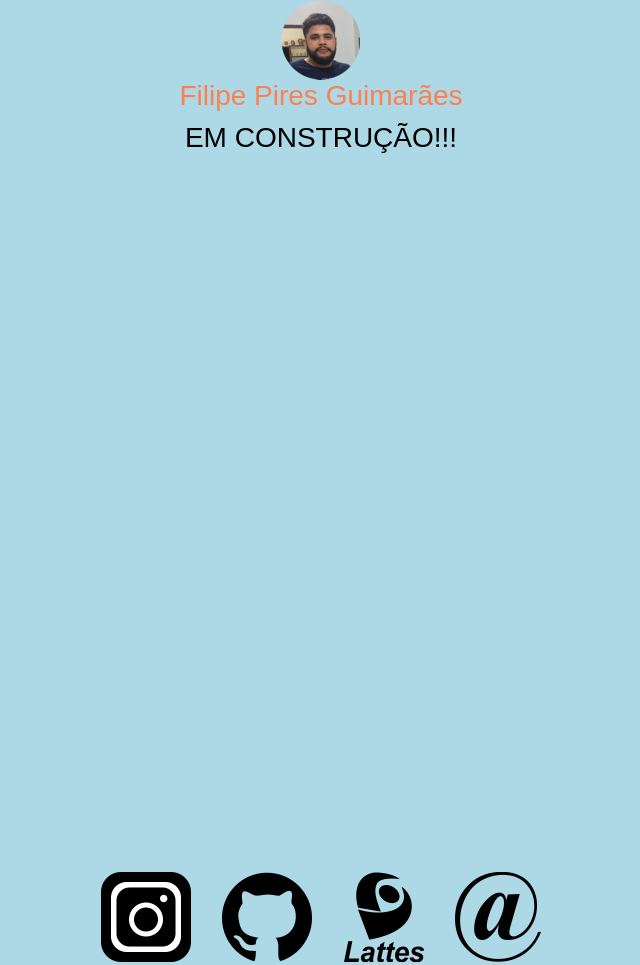
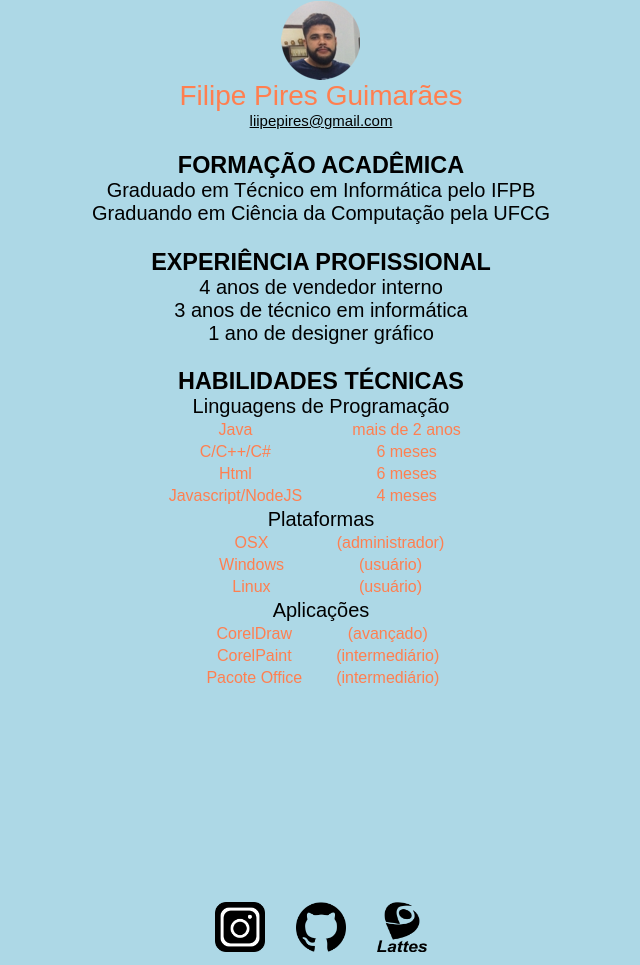
Before and after one commit to filipepiresg/filipepiresg.github.io, a plain HTML site: page index.html in a window 1280 px wide. Shown: the whole page, without its empty margins (319-959 px from the left). Drawn offline with Linux system fonts and the light colour scheme; a web font is replaced by a local one.

Commit message:
add curriculo page

```diff
--- a/css/style.css
+++ b/css/style.css
@@ -2,19 +2,16 @@ body {
     background-color: lightblue;
     font-size: 28px;
     color: coral;
+    text-align: center;
 }
 header {
     background-color: lightblue;
+    /* text-align: center; */
 }
 html, body {
     font-family: 'Asap Condensed', sans-serif;
     height: 100%;
     margin: 0;
-}
-div.header {
-    text-align: center;
-    font-size: 28px;
-    margin-bottom: 10px;
 }
 .clicavel {
     cursor: pointer;
@@ -27,18 +24,31 @@ footer, .push {
     text-align: center;
     height: 60px;
 }
-table, tr, td {
+ table,td {
     margin-left: auto;
     margin-right: auto;
     text-align: center;
-
 }
-td, tr {
-    width: 7%;
-    background-color: lightblue;
+td {
+    width: 40%;
+}
+div#container {
+    color: black;
+    font-size: 20px;
+}
+ul{
+    list-style-type: none;
+    padding: 0;
     margin: 0;
 }
-div#content {
+#mail {
+    font-size: 15px;
     color: black;
-    text-align: center;
 }
+#icon {
+    width: 50px;
+    height: 50px;
+}
+h3 {
+    margin-bottom: 0;
+}
--- a/index.html
+++ b/index.html
@@ -9,25 +9,92 @@
 				<img src="./media/profile.png" alt="profile" class="profile">
 				<br />
 				Filipe Pires Guimarães
+				<div>
+					<a href="mailto:liipepires@gmail.com" id="mail">liipepires@gmail.com</a>
+				</div>
 			</div>
 		</header>
-		<div class="wrapper" id="content">
-			EM CONSTRUÇÃO!!!
+		<div class="wrapper" id="container">
+			<div id="curriculo">
+				<h3>FORMAÇÃO ACADÊMICA</h3>
+				<ul>
+					<li>Graduado em Técnico em Informática pelo IFPB</li>
+					<li>Graduando em Ciência da Computação pela UFCG</li>
+				</ul>
+				<h3>EXPERIÊNCIA PROFISSIONAL</h3>
+				<ul>
+					<li>4 anos de vendedor interno</li>
+					<li>3 anos de técnico em informática</li>
+					<li>1 ano de designer gráfico</li>
+				</ul>
+				<h3>HABILIDADES TÉCNICAS</h3>
+				<ul>
+					<li>Linguagens de Programação</li>
+					<table>
+						<tr>
+							<td>Java</td>
+							<td>mais de 2 anos</td>
+						</tr>
+						<tr>
+							<td>C/C++/C#</td>
+							<td>6 meses</td>
+						</tr>
+						<tr>
+							<td>Html</td>
+							<td>6 meses</td>
+						</tr>
+						<tr>
+							<td>Javascript/NodeJS</td>
+							<td>4 meses</td>
+						</tr>
+					</table>
+					<li>Plataformas</li>
+						<table>
+							<tr>
+								<td>OSX</td>
+								<td>(administrador)</td>
+							</tr>
+							<tr>
+								<td>Windows</td>
+								<td>(usuário)</td>
+							</tr>
+							<tr>
+								<td>Linux</td>
+								<td>(usuário)</td>
+							</tr>
+						</table>
+					<li>Aplicações</li>
+						<table>
+							<tr>
+								<td>CorelDraw</td>
+								<td>(avançado)</td>
+							</tr>
+							<tr>
+								<td>CorelPaint</td>
+								<td>(intermediário)</td>
+							</tr>
+							<tr>
+								<td>Pacote Office</td>
+								<td>(intermediário)</td>
+							</tr>
+						</table>
+					</ul>
+			</div>
 			<div class="push"></div>
 		</div>
 		<footer>
 			<div class="contatos">
 				<img src="./media/icons/insta.png" alt="instagram" class="clicavel"
-					onclick="openInsta()">
+					onclick="openInsta()" id="icon">
 				&nbsp;&nbsp;
 				<img src="./media/icons/git.png" alt="gitHub" class="clicavel"
-					onclick="openGit()">
+					onclick="openGit()" id="icon">
 				&nbsp;&nbsp;
 				<img src="./media/icons/lattes.png" alt="lattes" class="clicavel"
-					onclick="openLattes()">
-				&nbsp;&nbsp;
+					onclick="openLattes()" id="icon">
+				<!-- &nbsp;&nbsp;
 				<img src="./media/icons/mail.png" alt="email" class="clicavel"
-					onclick="mailto()">
+					onclick="mailto()"> -->
 			</div>
 		</footer>
 	</body>
```
